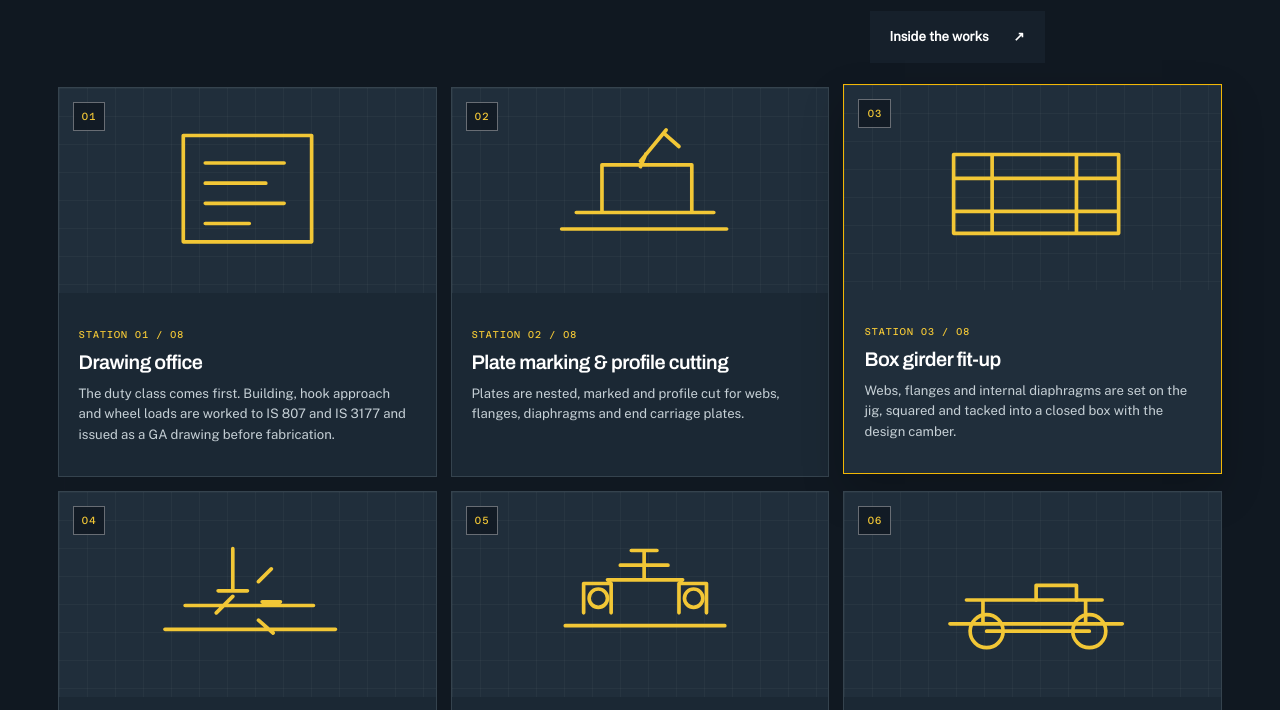
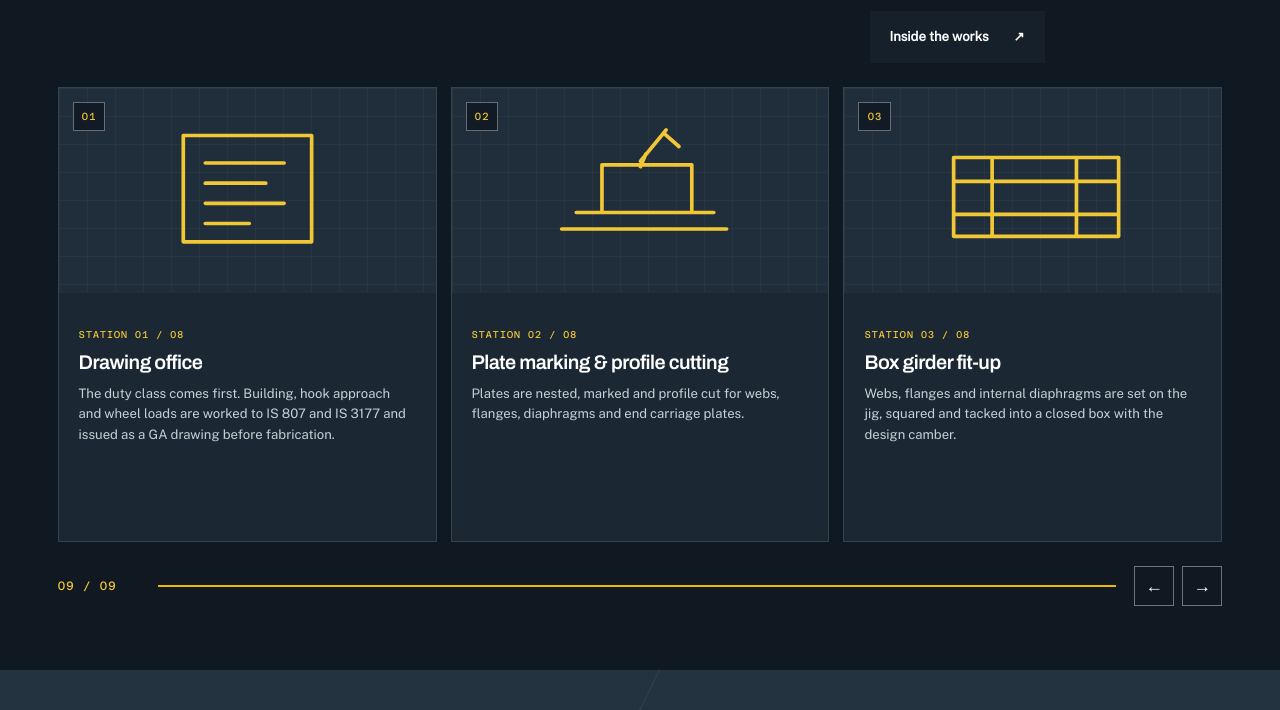
Before and after one commit to bsham-sketch/rockwell, a plain HTML site: page index.html in a window 1280 px wide. Shown: the part 2681-3391 px from the top of the page. Drawn offline with nearby package versions, Linux system fonts and the light colour scheme.

Commit message:
Make manufacturing cards arrow controlled

```diff
--- a/assets/css/style.css
+++ b/assets/css/style.css
@@ -248,7 +248,7 @@
 @media(max-width:560px){.project-page-card:first-child,.project-card:first-child{grid-column:auto;min-height:290px}.process-intro .process-photo{width:100%;margin-top:25px}}
 @media(prefers-reduced-motion:reduce){.crane-art,.crane-trolley,.crane-hoist,.crane-load,.crane-svg .bridge-rail{animation:none!important;transition:none!important}.crane-load{opacity:1!important;translate:none!important}}
 
-/* Manufacturing sequence: pinned, scroll-scrubbed illustrated story on desktop. */
+/* Manufacturing sequence: an arrow-controlled card rail in normal page flow. */
 .process-section.section{padding:0;background:#101821;color:#fff;overflow:visible}
 .process-section h2{color:#fff}
 .process-section .process-grid{width:calc(100% - var(--gutter)*2);max-width:none;margin-inline:auto;display:flex;flex-direction:column;gap:24px;padding:clamp(56px,8vh,90px) 0}
@@ -257,9 +257,9 @@
 .process-section .process-intro>h2{grid-column:1;grid-row:2;font-size:clamp(2.25rem,3.6vw,4rem);max-width:22ch;margin:0;line-height:1.02}
 .process-section .process-intro>p:not(.eyebrow){grid-column:2;grid-row:1/3;align-self:end;max-width:42ch;color:#c7d0d5;margin:0 0 8px}
 .process-section .process-intro>.button{grid-column:2;grid-row:3;justify-self:start;margin:8px 0 0}
-.process-viewport{min-width:0}
-.process-section .process-list{display:grid;grid-template-columns:repeat(3,minmax(0,1fr));gap:14px;padding:0}
-.process-section .process-station{position:relative;display:flex;flex-direction:column;min-width:0;min-height:390px;padding:0;background:#1b2834;border:1px solid #35434e;color:#fff;overflow:hidden;transition:border-color .3s,background .3s,transform .3s}
+.process-viewport{min-width:0;overflow:hidden;touch-action:pan-y}
+.process-section .process-list{display:flex;gap:14px;width:max-content;padding:0}
+.process-section .process-station{position:relative;display:flex;flex:0 0 clamp(280px,calc((100vw - var(--gutter)*2 - 28px)/3),535px);flex-direction:column;min-width:0;min-height:390px;padding:0;background:#1b2834;border:1px solid #35434e;color:#fff;overflow:hidden;transition:border-color .3s,background .3s,transform .3s}
 .process-section .process-station.is-current{border-color:#f2b705;background:#202e3b;transform:translateY(-3px);box-shadow:0 18px 40px #0003}
 .process-section .station-no{position:absolute;top:14px;left:14px;z-index:2;width:auto;height:auto;padding:6px 8px;border:1px solid #ffffff5c;border-radius:0;background:#101821d9;color:#f2c736;font-size:.65rem}
 .process-section .station-art{display:grid;place-items:center;width:100%;height:205px;flex:none;background-color:#202e3b;background-image:linear-gradient(#ffffff08 1px,transparent 1px),linear-gradient(90deg,#ffffff08 1px,transparent 1px);background-size:28px 28px;color:#f2c736}
@@ -279,6 +279,6 @@
 .process-nav{display:flex;gap:8px}
 .process-nav button{width:40px;height:40px;border:1px solid #ffffff65;background:transparent;color:#fff;cursor:pointer;font-size:1.1rem;transition:background .2s,color .2s,border-color .2s}
 .process-nav button:hover{background:#f2b705;border-color:#f2b705;color:#101821}
-@media(max-width:1023px){.process-section .process-grid{padding:75px 0 50px}.process-section .process-list{display:flex;overflow:visible}.process-viewport{overflow-x:auto;overscroll-behavior-inline:contain;scroll-snap-type:x mandatory;scrollbar-color:#f2b705 #25333e;padding-bottom:10px}.process-section .process-station{flex:0 0 clamp(290px,78vw,440px);min-height:410px;scroll-snap-align:start}.process-section .station-art{height:210px}.process-controls{margin-top:4px}}
+@media(max-width:1023px){.process-section .process-grid{padding:75px 0 50px}.process-section .process-list{display:flex;overflow:visible}.process-viewport{overflow:hidden;overscroll-behavior:contain;scroll-snap-type:none;padding-bottom:0}.process-section .process-station{flex:0 0 clamp(290px,78vw,440px);min-height:410px}.process-section .station-art{height:210px}.process-controls{margin-top:4px}}
 @media(max-width:600px){.process-section .process-grid{gap:22px;padding:64px 0 36px}.process-section .process-intro{grid-template-columns:1fr;row-gap:12px}.process-section .process-intro>.eyebrow,.process-section .process-intro>h2,.process-section .process-intro>p:not(.eyebrow),.process-section .process-intro>.button{grid-column:1;grid-row:auto}.process-section .process-intro>h2{font-size:clamp(2.5rem,12vw,4rem)}.process-section .process-intro>p:not(.eyebrow){max-width:48ch}.process-section .process-station{flex-basis:min(84vw,370px)}.process-controls{grid-template-columns:62px minmax(0,1fr) auto;gap:11px}.process-nav{gap:5px}.process-nav button{width:36px;height:36px}}
 @media(prefers-reduced-motion:reduce){.process-section .process-list{display:grid;grid-template-columns:repeat(2,minmax(0,1fr));width:auto;height:auto}.process-section .process-station{min-height:390px;transform:none!important}.process-viewport{overflow:visible}.process-controls{display:none}}
--- a/assets/js/home.js
+++ b/assets/js/home.js
@@ -155,7 +155,7 @@
       const stationObserver = new IntersectionObserver(entries=>{
         const visible=entries.filter(entry=>entry.isIntersecting).sort((a,b)=>b.intersectionRatio-a.intersectionRatio)[0];
         if(visible)setActiveStation(stations.indexOf(visible.target));
-      },{root:null,rootMargin:'-18% 0px -32% 0px',threshold:[.15,.4,.7]});
+      },{root:viewport,rootMargin:'0px',threshold:[.2,.45,.7]});
       stations.forEach(station=>stationObserver.observe(station));
       const goToStation=target=>{
         if(viewport.scrollWidth>viewport.clientWidth){
```
